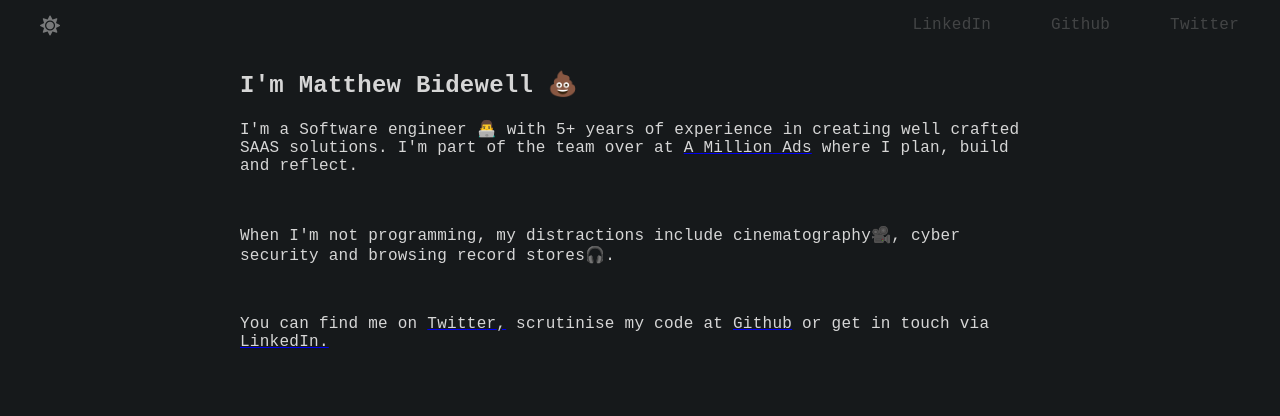
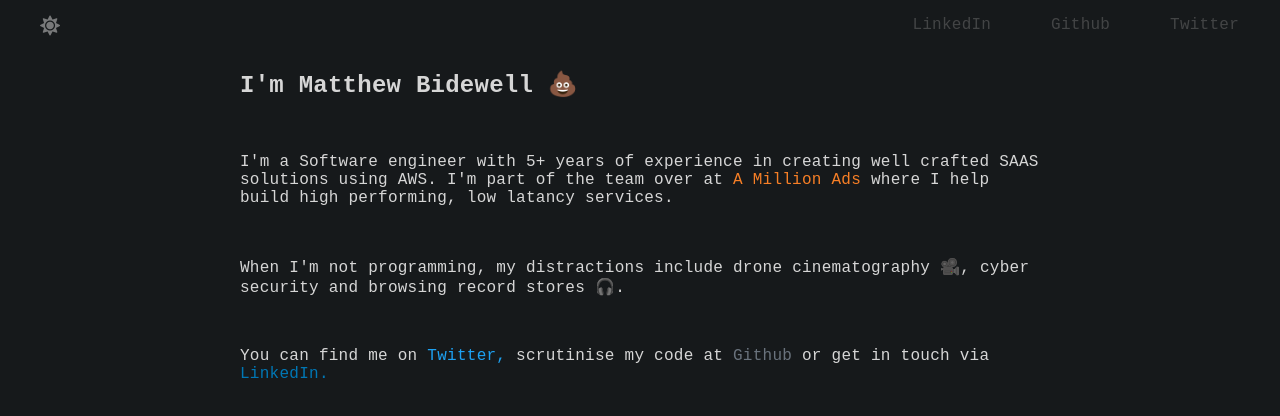
Before and after one commit to MattBidewell/old_personal_site, a Vue app: page / in a window 1280 px wide. Shown: the top 416 px of the page. Built offline with nearby package versions, Linux system fonts and the light colour scheme.

Commit message:
style update

```diff
--- a/src/components/Welcome.vue
+++ b/src/components/Welcome.vue
@@ -1,8 +1,9 @@
 <template>
   <div class="welcome">
     <h1 class="crypto">I'm Matthew Bidewell ICON</h1>
-    <p class= "crypto">I'm a Software engineer 👨‍💻 with yearsHOLD years of experience in creating well crafted SAAS solutions. I'm part of the team over at A_Million_Ads where I plan, build and reflect.</p> <br/>
-    <p class= "crypto">When I'm not programming, my distractions include cinematography🎥, cyber security and browsing record stores🎧.</p> <br/>
+    <br/>
+    <p class= "crypto">I'm a Software engineer with yearsHOLD years of experience in creating well crafted SAAS solutions using AWS. I'm part of the team over at A_Million_Ads where I help build high performing, low latancy services.</p> <br/>
+    <p class= "crypto">When I'm not programming, my distractions include drone cinematography 🎥, cyber security and browsing record stores 🎧.</p> <br/>
     <p class= "crypto">You can find me on Twitter, scrutinise my code at Github or get in touch via LinkedIn.</p><br/>
   </div>
 </template>
@@ -35,21 +36,21 @@
               } else if(word === "A_Million_Ads") {
                   const letters = word.split("_");
                   const text = letters.map((letter)=>`<span class="cp">${letter}</span>`).join(" "); // space becuase multiple words
-                  return `<a href="https://www.amillionads.com/">${text}</a>`;
+                  return `<a id="amillionads" href="https://www.amillionads.com/">${text}</a>`;
               } else if(word === "Twitter,") {
                   const letters = word.split("");
                   const text = letters.map((letter)=>`<span class="cp">${letter}</span>`).join("");
-                  return `<a href="https://twitter.com/MatthewDev_">${text}</a>`
+                  return `<a id="twitter" href="https://twitter.com/MatthewDev_">${text}</a>`
               } else if(word === "Github") {
                   const letters = word.split("");
                   console.log(letters);
                   const text = letters.map((letter)=>`<span class="cp">${letter}</span>`).join("");
-                  return `<a href="https://github.com/MattBidewell">${text}</a>`;
+                  return `<a id="github" href="https://github.com/MattBidewell">${text}</a>`;
               } else if(word === "LinkedIn."){
                 const letters = word.split("");
                   console.log(letters);
                   const text = letters.map((letter)=>`<span class="cp">${letter}</span>`).join("");
-                  return `<a href="https://www.linkedin.com/in/matt-bidewell-a4578790/">${text}</a>`;
+                  return `<a id="linkedin" href="https://www.linkedin.com/in/matt-bidewell-a4578790/">${text}</a>`;
               } else {
                   const letters = word.split("");
                   return letters.map((letter)=>`<span class="cp">${letter}</span>`).join("");
@@ -97,4 +98,29 @@
 <!-- Add "scoped" attribute to limit CSS to this component only -->
 <style>
 
+
+    #amillionads *, #amillionads *:hover {
+        color: #f77f26;
+    }
+
+    #amillionads:link, #linkedin:link, #twitter:link, #github:link {
+        text-decoration: none;
+    }
+
+    #amillionads *:hover, #linkedin:hover, #twitter:hover, #github:hover {
+        background-color: transparent;
+        text-decoration: underline;
+    }
+
+    #linkedin *, #linkedin:hover, #linkedin:visited{
+        color: #0077B5; /* linkedIn blue */
+    }
+
+    #github *, #github:hover, #github:visited{
+        color:#6a737d; /* github blue?*/
+    }
+
+    #twitter *, #twitter:hover, #twitter:visited{
+        color: #1DA1F2; /* Twitter blue */
+    }
 </style>
```
